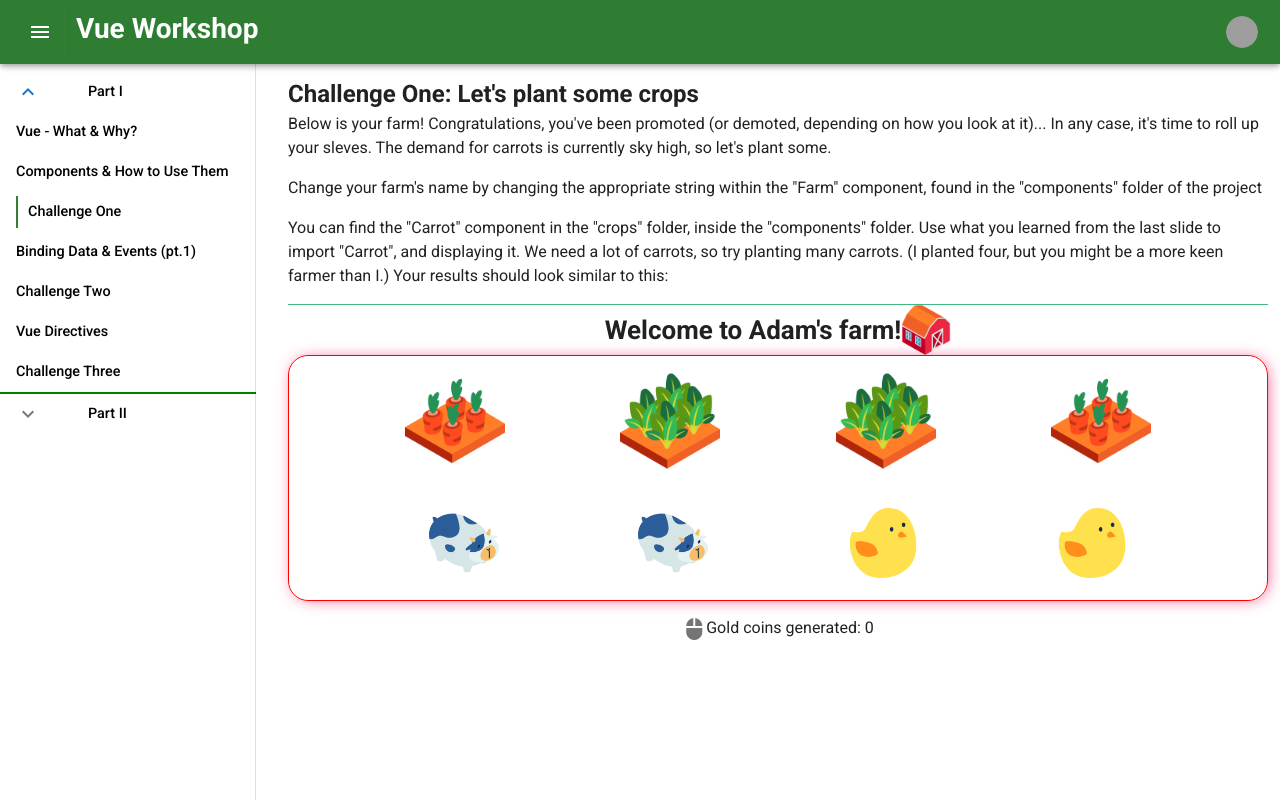
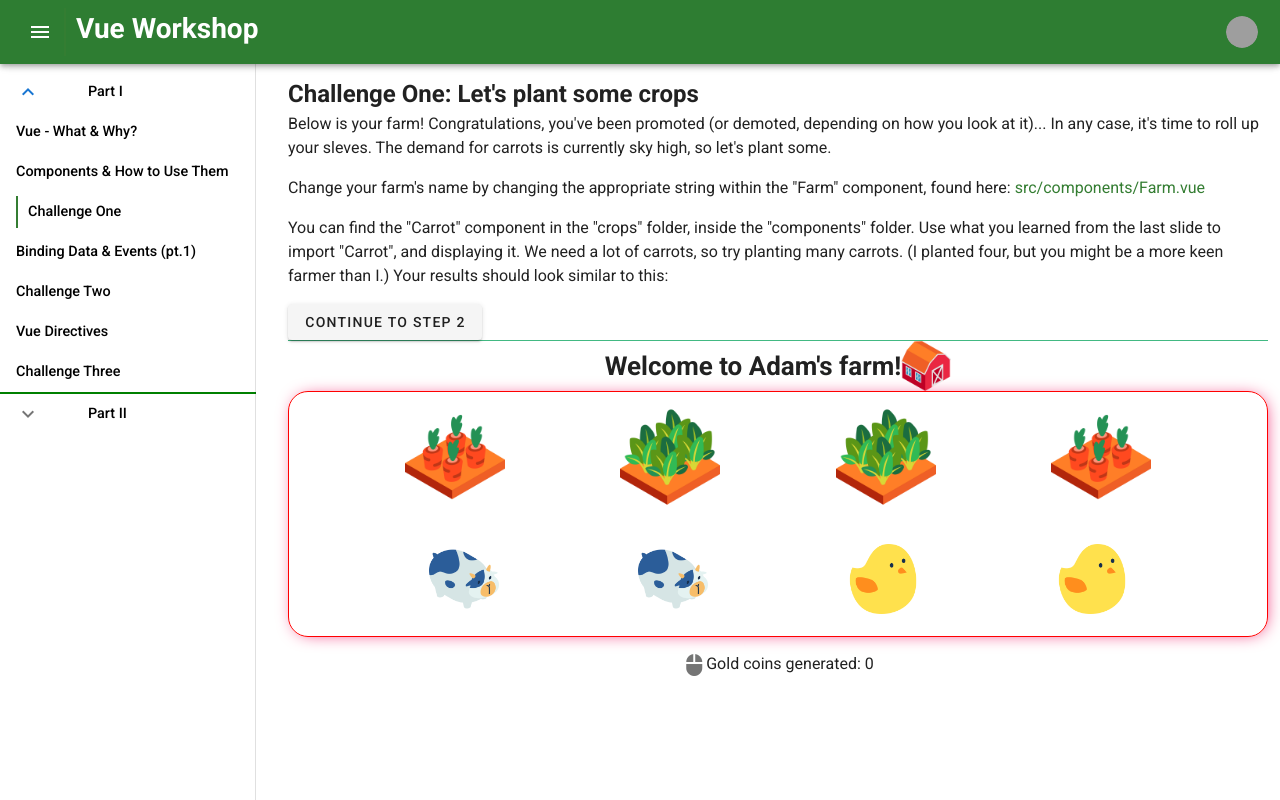
Before and after one commit to adamsimonini/vue-workshop, a Vue app: page /assignment-one in a window 1280 px wide. Built offline with nearby package versions, Linux system fonts and the light colour scheme; grey boxes are pictures that could not be loaded.

Commit message:
Updates form home

```diff
--- a/src/App.vue
+++ b/src/App.vue
@@ -202,4 +202,7 @@ a {
 a {
     color: #2E7D32 !important;
 }
+.path {
+  color: #347d32;
+}
 </style>
--- a/src/views/AssignmentOne.vue
+++ b/src/views/AssignmentOne.vue
@@ -5,12 +5,13 @@
             Below is your farm! Congratulations, you've been promoted (or demoted, depending on how you look at it)... In any case, it's time to roll up your sleves.
             The demand for carrots is currently sky high, so let's plant some.
         </p>
-        <p>Change your farm's name by changing the appropriate string within the "Farm" component, found in the "components" folder of the project</p>
+        <p>Change your farm's name by changing the appropriate string within the "Farm" component, found here: <span class="path">src/components/Farm.vue</span></p>
         <p>
             You can find the "Carrot" component in the "crops" folder, inside the "components" folder. Use what you learned from the last slide to import "Carrot", and displaying it.
             We need a lot of carrots, so try planting many carrots. (I planted four, but you might be a more keen farmer than I.) Your results should look similar to this:
         </p>
-        <div v-if='false'>
+        <v-btn v-if="!stepTwo" v-on:click='toStepTwo()'>Continue to Step 2</v-btn>
+        <div v-if='stepTwo'>
           <h3>Example from my solution:</h3>
           <img src="../assets/farmExamples/carrotRow.jpg"/>
           <p>
@@ -29,6 +30,16 @@ export default {
   name: 'AssignmentOne',
   components: {
     Farm
+  },
+  data() {
+    return {
+      stepTwo: false,
+    }
+  },
+  methods: {
+    toStepTwo() {
+      this.stepTwo = true;
+    }
   }
 }
 </script>
--- a/src/views/Components.vue
+++ b/src/views/Components.vue
@@ -10,7 +10,7 @@
       </p>
       <img src="../assets/importing-components.jpg"/>
       <p>
-          QUESTION: In the above image, we have an "HTML" tag called "< Soruces... >", we then see an import statement of "Sources", and finally within the export statement we also
+          QUESTION: In the above image, we have an "HTML" tag called "< Sources... >", we then see an import statement of "Sources", and finally within the export statement we also
           see "Sources". What do you think is happening here?
       </p>
       <v-btn v-if=!this.continue v-on:click='questionAnswered'>See Answer</v-btn>
@@ -21,11 +21,12 @@
           </p>
           <p>
               We also need to explicitly tell the page or parent component to export this child component.
-              Try removing "Sources" from within "components: { }" on this page. What happens? (You will have to click continue again due to hot-reloading)
+              Try removing "Sources" from within "components: { }" on this page. What happens? (You may have to click "See Answer" again due to hot-reloading.)
           </p>
           <p>
-              Now try going into Sources.vue and changing the background-color from "unset" to "orange" (or any other color).
-              Notice how all pages using the "Sources" component receive your change.
+              Now go to Sources.vue (location: <span class="path">src/components/Sources.vue</span>) and change the border-color from to "orange" (or any other color).
+              All pages in this project that use the "Sources" component receive your colour change (e.g., Challenge Four). Also note that, via under the hood webpack configurations,
+              the "@" symbol in a pathing name equals "src".
           </p>
       </div>
       <Sources url="https://vuejs.org/v2/guide/components.html" />
--- a/src/views/Props.vue
+++ b/src/views/Props.vue
@@ -59,9 +59,9 @@ import Sources from '@/components/Sources.vue'
 export default {
   name: 'Props',
   props: {
-    title: String,
-    likes: Number,
-    isPublished: Boolean,
+    // title: String,
+    // likes: Number,
+    // isPublished: Boolean,
   },
   data: function () {
    return {
```
Lines whose indentation alone changed are shown as unchanged.
